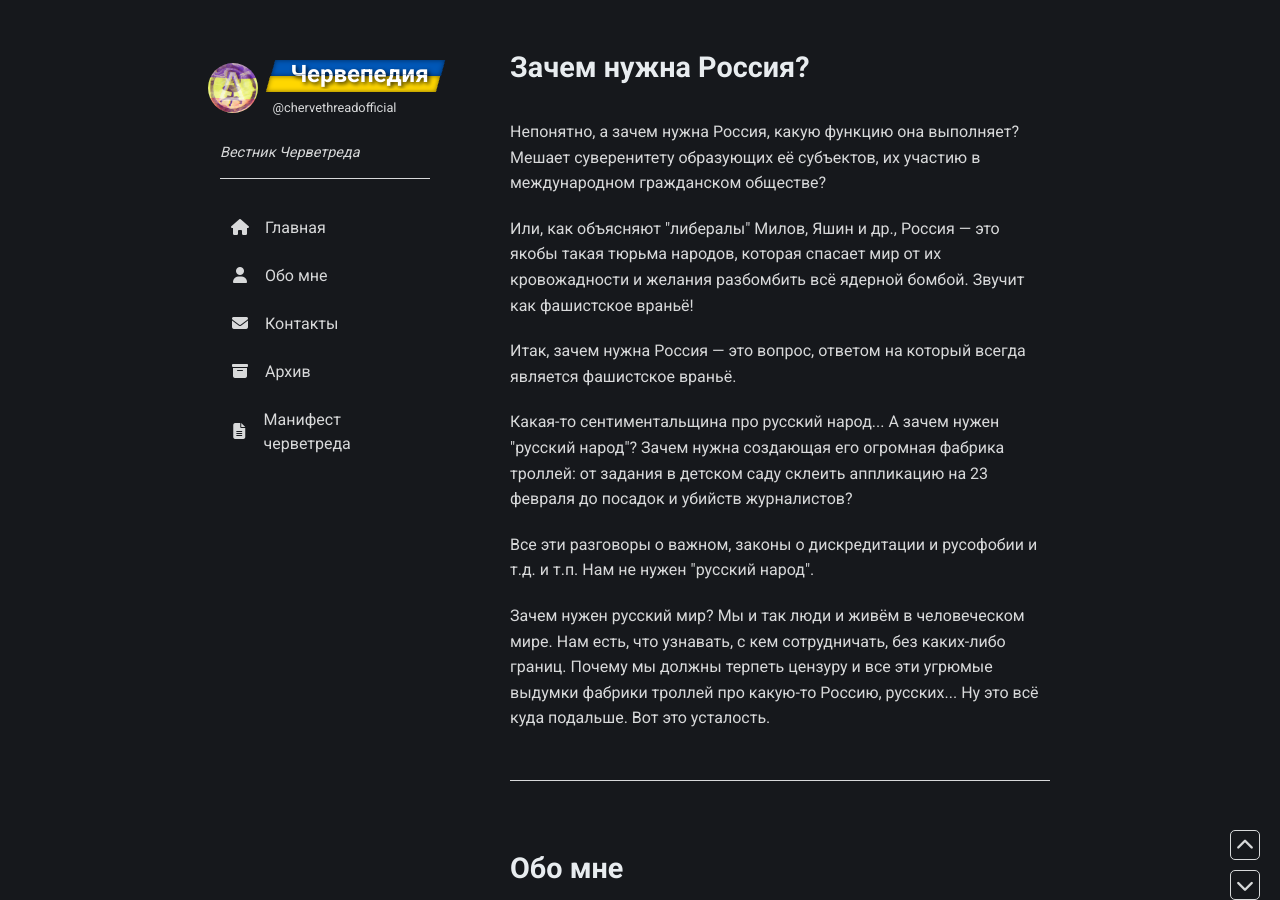
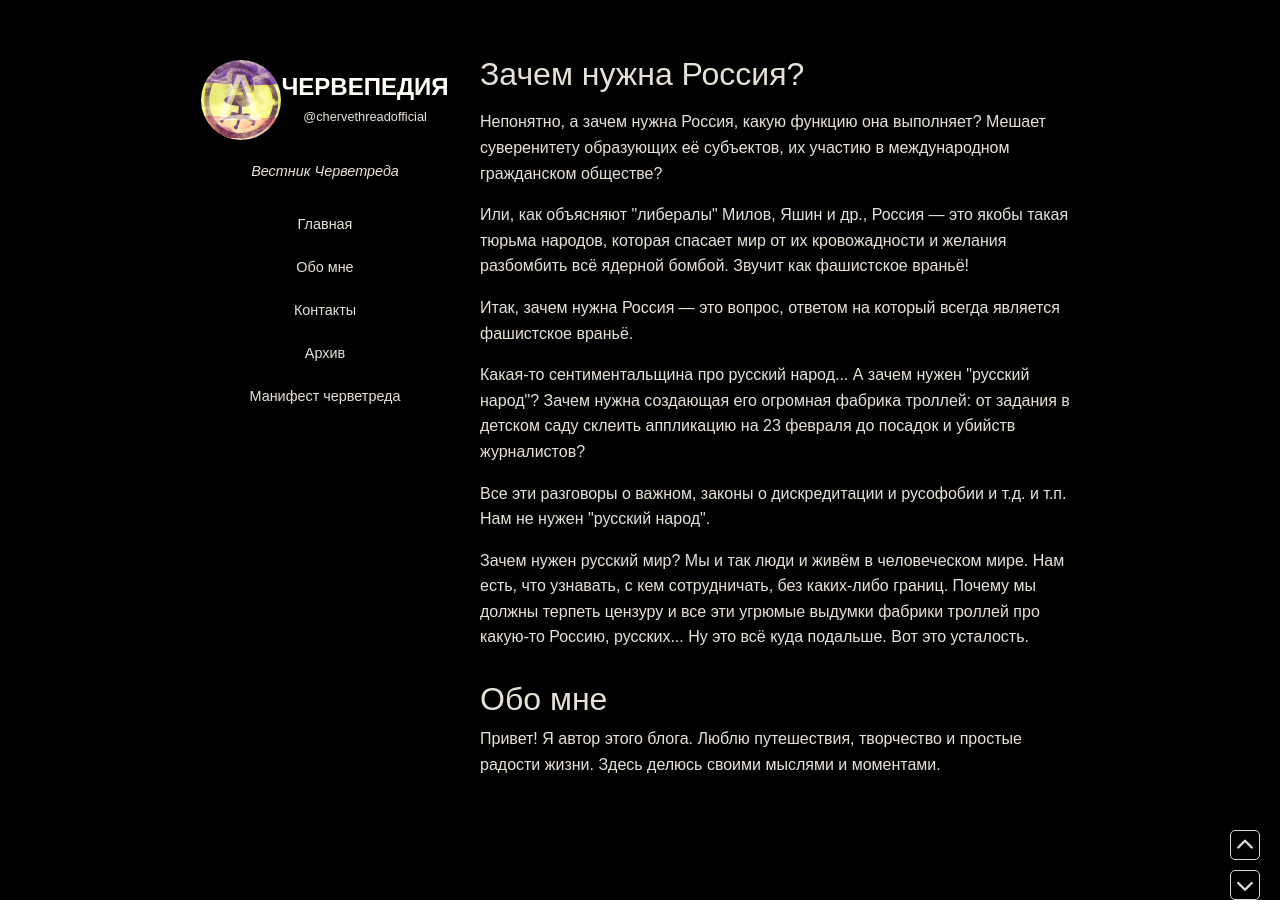
Before and after one commit to chervepediya/chervepediya.github.io, a Jekyll site: the page built from _posts/2025-02-21-zachem-nuzhna-rossiya.md, in a window 1280 px wide and 900 px high. Built offline with Jekyll 4.4.1, drawn with Linux system fonts in a browser that asks for light colours; nearby versions of some CDN libraries; a script that is not in the unit is left out.

Commit message:
Update styles.css

```diff
--- a/assets/css/styles.css
+++ b/assets/css/styles.css
@@ -1,10 +1,15 @@
+/* Сепия применяется только к содержимому */
+.content-wrapper {
+    filter: sepia(0.2);
+}
 
 body {
-    background-color: #16181C;
+    background-color: #000000;
     color: #D8D9DA;
-    font-family: 'Roboto', sans-serif;
+    font-family: 'Arial', sans-serif; /* Simplified font to match the screenshot's aesthetic */
     margin: 0;
     padding: 0;
+    line-height: 1.6;
 }
 
 .main-container {
@@ -19,7 +24,7 @@ body {
 }
 
 .sidebar {
-    background-color: #16181C;
+    background-color: #000000;
     padding: 20px;
     width: 250px;
     position: sticky;
@@ -32,80 +37,32 @@ body {
     display: flex;
     align-items: center;
     justify-content: center;
-    margin-bottom: 5px;
+    margin-bottom: 15px;
     position: relative;
 }
 
 .sidebar .logo {
     display: block;
-    width: 50px;
-    height: 50px;
+    width: 80px; /* Increased size to match the screenshot */
+    height: 80px;
     border-radius: 50%;
-    margin-right: 15px;
+    margin-right: 0;
+    background: url('path-to-image') no-repeat center center;
+    background-size: cover;
 }
 
 .sidebar .title-and-tag {
     display: flex;
     flex-direction: column;
-    align-items: flex-start;
+    align-items: center;
 }
 
 .sidebar .site-title {
     font-size: 1.5rem;
     font-weight: 700;
     margin: 0;
-    position: relative;
-    display: inline-block;
-    padding: 2px 8px;
-    z-index: 1;
-    color: transparent;
-}
-
-.sidebar .site-title::before,
-.sidebar .site-title::after {
-    content: 'Червепедия';
-    position: absolute;
-    left: 2px;
-    width: 100%;
-    z-index: 2;
     color: #FFFFFF;
-    text-shadow: 2px 2px 4px rgba(0, 0, 0, 0.8);
-}
-
-.sidebar .site-title::before {
-    top: 0;
-    clip-path: polygon(0 0, 100% 0, 100% 50%, 0 50%);
-}
-
-.sidebar .site-title::after {
-    top: 0;
-    clip-path: polygon(0 50%, 100% 50%, 100% 100%, 0 100%);
-}
-
-.sidebar .site-title .marker-blue,
-.sidebar .site-title .marker-yellow {
-    content: '';
-    position: absolute;
-    left: 0;
-    width: 100%;
-    z-index: -1;
-    transform: skewX(-15deg);
-}
-
-.sidebar .site-title .marker-blue {
-    top: 0;
-    height: 50%;
-    background-color: #0057B7;
-    transform: skewX(-15deg);
-    box-shadow: inset 0 0 5px rgba(0, 0, 0, 0.5);
-}
-
-.sidebar .site-title .marker-yellow {
-    top: 50%;
-    height: 50%;
-    background-color: #FFD700;
-    transform: translateX(-5px) skewX(-15deg);
-    box-shadow: inset 0 0 5px rgba(0, 0, 0, 0.5);
+    text-shadow: 1px 1px 2px rgba(0, 0, 0, 0.8);
 }
 
 .sidebar .site-tag {
@@ -114,66 +71,51 @@ body {
     font-weight: 400;
     text-decoration: none;
     margin-top: 5px;
-    transition: background 0.3s ease;
+    transition: color 0.3s ease;
 }
 
 .sidebar .site-tag:hover {
-    background: linear-gradient(45deg, rgba(200, 200, 200, 0.5), rgba(150, 150, 150, 0.5));
+    color: #FFFFFF;
 }
 
 .sidebar .site-description {
-    margin: 25px 0 25px 0;
+    margin: 20px 0;
     color: #D8D9DA;
     font-size: 0.9rem;
     font-style: italic;
-    padding-bottom: 15px;
-    position: relative;
-    text-align: left;
-}
-
-.sidebar .site-description::after {
-    content: '';
-    position: absolute;
-    bottom: 0;
-    left: 0;
-    width: 100%;
-    height: 1px;
-    background-color: #D8D9DA;
+    text-align: center;
 }
 
 .sidebar nav {
     display: flex;
     flex-direction: column;
-    align-items: flex-start;
-    text-align: left;
+    align-items: center;
+    text-align: center;
+    margin-top: 20px;
 }
 
 .nav-link {
     color: #D8D9DA;
     text-decoration: none;
-    padding: 12px 10px;
-    transition: transform 0.3s ease;
-    display: flex;
-    align-items: center;
-    width: auto;
-    font-size: 1rem;
+    padding: 10px 0;
+    transition: color 0.3s ease;
+    font-size: 0.9rem;
+    display: block;
+    width: 100%;
+}
+
+.nav-link:hover {
+    color: #FFFFFF;
 }
 
 .nav-link .icon {
-    width: 20px;
-    text-align: center;
-    margin-right: 15px;
-    font-size: 1rem;
-}
-
-.nav-link:active {
-    transform: scale(0.95);
+    display: none; /* Removed icons to match the screenshot */
 }
 
 /* Мобильная шапка */
 .mobile-header {
     display: none;
-    background-color: #16181C;
+    background-color: #000000;
     position: fixed;
     top: 0;
     left: 0;
@@ -203,7 +145,7 @@ body {
 
 .mobile-header .site-title {
     font-size: 1.2rem;
-    padding: 2px 6px;
+    color: #FFFFFF;
 }
 
 .menu-toggle {
@@ -221,7 +163,7 @@ body {
     left: 0;
     width: 250px;
     height: calc(100vh - 60px);
-    background-color: #16181C;
+    background-color: #000000;
     padding: 20px;
     flex-direction: column;
     box-shadow: 4px 0 10px rgba(0, 0, 0, 0.3);
@@ -232,7 +174,7 @@ body {
     display: flex;
 }
 
-/* Остальные стили */
+/* Посты и их контейнер */
 .posts-container {
     width: 600px;
     margin-left: 30px;
@@ -241,214 +183,116 @@ body {
 
 .post {
     background-color: transparent;
-    padding: 30px;
-    margin-bottom: 40px;
+    margin-bottom: 30px;
     position: relative;
 }
 
-.post:first-child {
-    padding-top: 0;
-}
-
-.post::after {
-    content: '';
-    position: absolute;
-    bottom: 0;
-    left: 50%;
-    transform: translateX(-50%);
-    width: var(--underline-width, 100%);
-    height: 1px;
-    background-color: #D8D9DA;
-}
-
-.post h2 {
-    color: #E8ECEF;
-    font-size: 1.8rem;
-    font-weight: 700;
-    margin-bottom: 20px;
-    margin-top: 0;
-    line-height: 1.5rem;
-}
-
-.post-image {
-    position: relative;
-    width: 100%;
-    max-height: 500px;
-    overflow: hidden;
+.post-grid {
+    display: grid;
+    grid-template-columns: repeat(3, 1fr);
+    gap: 10px;
     margin-bottom: 20px;
 }
 
-.post-image-bg {
-    position: absolute;
-    top: -10px;
-    left: -10px;
-    right: -10px;
-    bottom: -10px;
-    background-size: cover;
-    background-position: center;
-    filter: blur(10px);
-    z-index: -1;
-}
-
-.post-image img {
-    display: block;
-    margin: 0 auto;
-    max-width: 100%;
-    max-height: 500px;
+.post-grid img {
+    width: 100%;
     height: auto;
-    cursor: pointer;
-}
-
-.post-image .telegram-post {
-    width: 100%;
-    max-height: 500px;
-    overflow-y: auto;
-}
-
-.post-image iframe {
-    width: 100%;
-    max-height: 500px;
-    border: none;
-}
-
-.post p {
-    line-height: 1.6;
-    margin-bottom: 20px;
-    margin-top: 10px;
-    font-size: 1rem;
-}
-
-.post-footer {
-    display: flex;
-    justify-content: space-between;
-    align-items: center;
-    margin-top: 20px;
-}
-
-.read-more {
-    background-color: #16181C;
-    color: #D8D9DA;
-    padding: 5px 10px;
     border-radius: 5px;
-    font-size: 0.9rem;
-    transition: transform 0.3s ease;
-    border: 1px solid #D8D9DA;
-    text-decoration: none;
-}
-
-.read-more:active {
-    transform: scale(0.95);
+    filter: brightness(0.8); /* Matching the muted tone in the screenshot */
 }
 
 .post-date {
     color: #D8D9DA;
     font-size: 0.9rem;
-}
-
-.comments {
-    margin-top: 20px;
-    width: 100%;
-}
-
-.comments iframe {
-    width: 100%;
-}
-
-.pagination {
-    display: flex;
-    justify-content: center;
-    margin: 40px auto;
-    width: 100%;
+    margin-top: 10px;
     text-align: center;
 }
 
-.pagination a,
-.pagination span {
-    color: #D8D9DA;
-    padding: 8px 12px;
-    text-decoration: none;
-    margin: 0 10px;
-    transition: transform 0.3s ease;
+.post-title {
+    color: #FFFFFF;
+    font-size: 1.2rem;
+    font-weight: 700;
+    margin: 15px 0 5px;
+    text-align: center;
 }
 
-.pagination a {
-    background-color: #16181C;
-    border-radius: 5px;
-    width: 30px;
-    height: 30px;
-    display: flex;
-    align-items: center;
-    justify-content: center;
+.post-description {
     color: #D8D9DA;
-    border: 1px solid #D8D9DA;
-    font-size: 18px;
+    font-size: 0.9rem;
+    margin-bottom: 10px;
+    text-align: center;
 }
 
-.pagination a:active {
-    transform: scale(0.95);
+.post-footer {
+    display: flex;
+    justify-content: center;
+    align-items: center;
+    margin-top: 15px;
 }
 
-.pagination .current {
-    color: #E8ECEF;
-    font-weight: bold;
+.read-more, .tags, .reblog {
+    color: #D8D9DA;
+    font-size: 0.8rem;
+    text-decoration: none;
+    margin: 0 5px;
+    transition: color 0.3s ease;
 }
 
-.about {
-    background-color: transparent;
-    padding: 30px;
-    margin-bottom: 40px;
-    position: relative;
+.read-more:hover, .tags:hover, .reblog:hover {
+    color: #FFFFFF;
 }
 
-.about::after {
-    content: '';
-    position: absolute;
-    bottom: 0;
-    left: 50%;
-    transform: translateX(-50%);
-    width: var(--underline-width, 100%);
-    height: 1px;
-    background-color: #D8D9DA;
+.notes {
+    color: #D8D9DA;
+    font-size: 0.8rem;
+    margin-top: 10px;
+    text-align: center;
 }
 
-.about h2 {
-    color: #E8ECEF;
-    font-size: 1.8rem;
-    font-weight: 700;
-    margin-bottom: 20px;
+/* Навигация по страницам */
+.page-nav {
+    display: flex;
+    justify-content: center;
+    margin: 20px 0;
 }
 
-.about p {
-    line-height: 1.6;
-    margin-bottom: 20px;
-    font-size: 1rem;
+.page-nav a {
+    color: #D8D9DA;
+    text-decoration: none;
+    padding: 5px 10px;
+    margin: 0 5px;
+    font-size: 0.9rem;
+    transition: color 0.3s ease;
 }
 
+.page-nav a:hover {
+    color: #FFFFFF;
+}
+
+/* Подвал (footer) */
 footer {
-    background-color: #D8D9DA;
+    background-color: #000000;
     padding: 20px;
     text-align: center;
-    color: #16181C;
+    color: #D8D9DA;
     margin-top: 40px;
-    margin-bottom: 80px; /* Увеличен для кнопок */
-    position: relative;
-    z-index: 1;
 }
 
 footer a {
-    color: #16181C;
+    color: #D8D9DA;
     margin: 0 10px;
-    transition: background 0.3s ease;
+    transition: color 0.3s ease;
 }
 
 footer a:hover {
-    background: linear-gradient(45deg, rgba(200, 200, 200, 0.5), rgba(150, 150, 150, 0.5));
+    color: #FFFFFF;
 }
 
+/* Кнопки прокрутки */
 .scroll-btn {
     position: fixed;
     right: 20px;
-    background-color: #16181C;
+    background-color: #000000;
     color: #D8D9DA;
     width: 30px;
     height: 30px;
@@ -482,7 +326,7 @@ footer a:hover {
     left: 0;
     width: 100%;
     height: 100%;
-    background-color: rgba(22, 24, 28, 0.8);
+    background-color: rgba(0, 0, 0, 0.8);
     z-index: 1000;
     justify-content: center;
     align-items: center;
@@ -518,25 +362,7 @@ footer a:hover {
         padding-top: 0;
     }
 
-    .post {
-        width: 100%;
-        padding: 20px;
-        box-sizing: border-box;
-    }
-
-    .post:first-child {
-        padding-top: 20px;
-    }
-
-    .post::after {
-        width: 100%;
-    }
-
-    .post:last-child::after {
-        display: block;
-    }
-
-    .about::after {
-        width: 100%;
+    .post-grid {
+        grid-template-columns: repeat(2, 1fr); /* Adjust grid for mobile */
     }
 }
```
